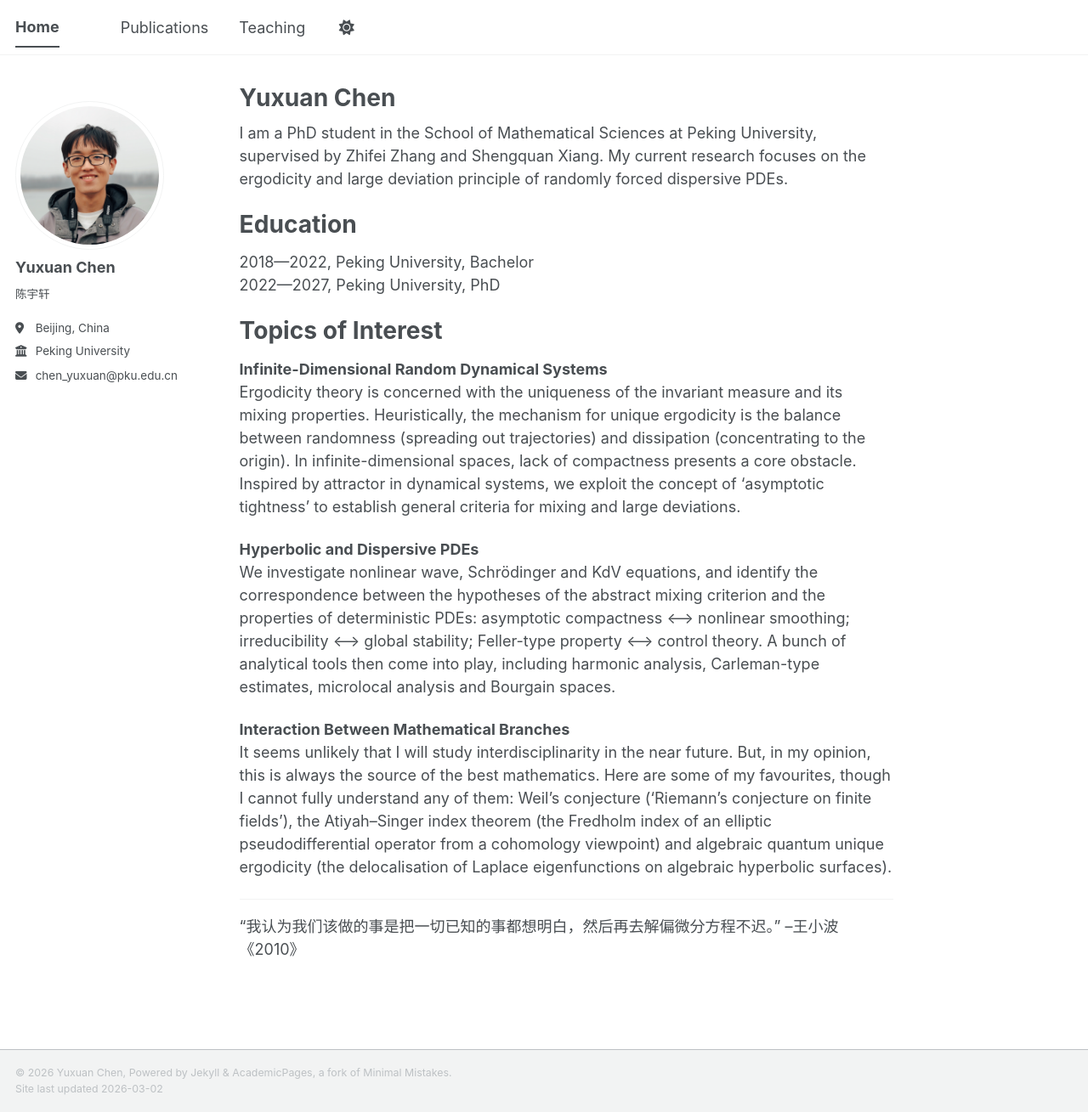
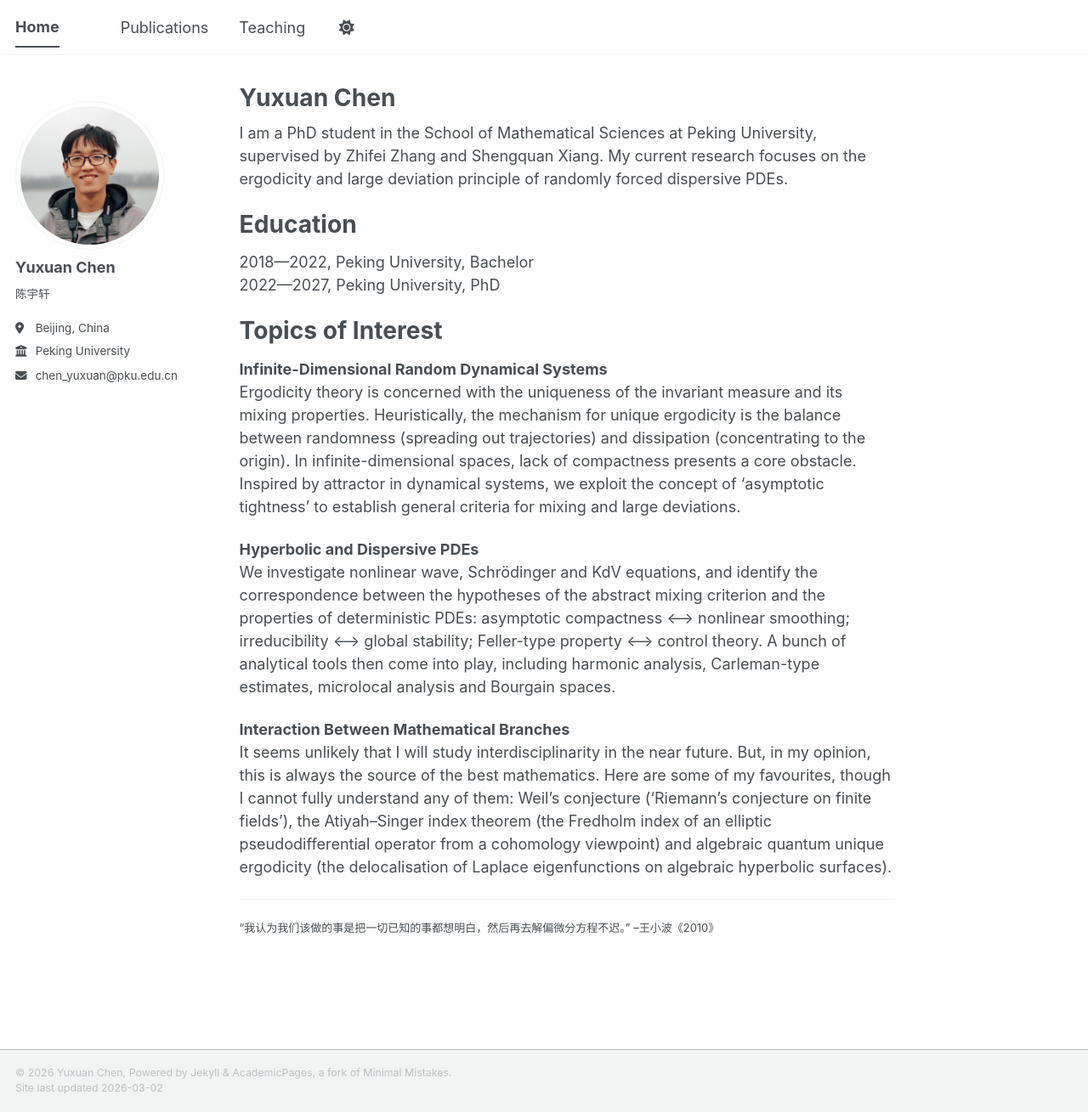
Before and after one commit to yxchen-pku/yxchen-pku.github.io, a Jekyll site: the page built from _pages/about.md, in a window 1280 px wide and 1309 px high. Shown: the whole window at 85% size. Built offline with Jekyll 4.4.1, drawn with Linux system fonts in a browser that asks for light colours; a script bundle is joined from its source files by our own code; library files that are not in the unit come from our copies.

Commit message:
Update about.md

```diff
--- a/_pages/about.md
+++ b/_pages/about.md
@@ -26,4 +26,4 @@ We investigate nonlinear wave, Schrödinger and KdV equations, and identify the
 It seems unlikely that I will study interdisciplinarity in the near future. But, in my opinion, this is always the source of the best mathematics. Here are some of my favourites, though I cannot fully understand any of them: Weil's conjecture ('Riemann's conjecture on finite fields'), the Atiyah–Singer index theorem (the Fredholm index of an elliptic pseudodifferential operator from a cohomology viewpoint) and algebraic quantum unique ergodicity (the delocalisation of Laplace eigenfunctions on algebraic hyperbolic surfaces).
 
 -----
-<q>我认为我们该做的事是把一切已知的事都想明白，然后再去解偏微分方程不迟。</q> &#8211;王小波《2010》
+<font size="2"><q>我认为我们该做的事是把一切已知的事都想明白，然后再去解偏微分方程不迟。</q> &#8211;王小波《2010》</font>
```
